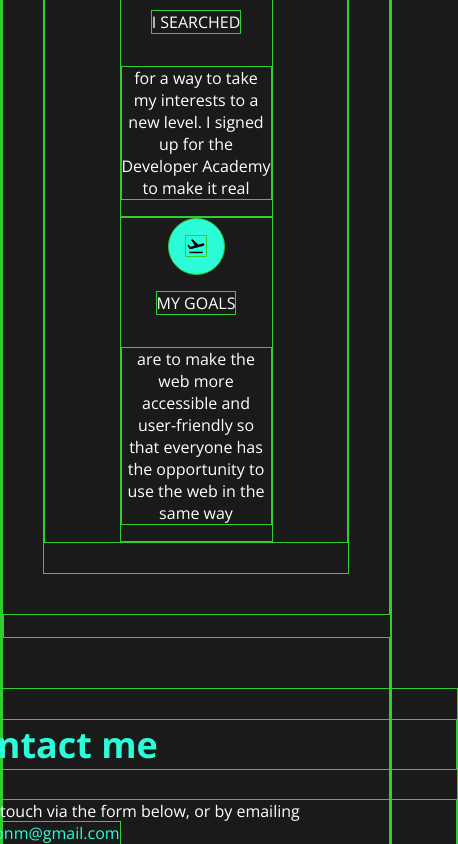
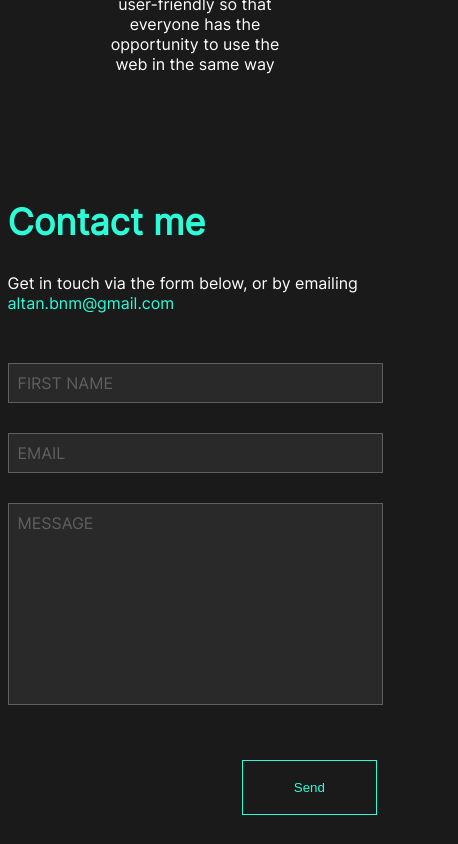
Before and after one commit to atnbn/my-Portfolio, an Angular app: page / in a window 390 px wide. Shown: the part 3820-4664 px from the top of the page, 458 px wide, since content can reach past the window. Built offline with nearby package versions, Linux system fonts and the light colour scheme.

Commit message:
responsiv changes

```diff
--- a/src/app/about/about.component.scss
+++ b/src/app/about/about.component.scss
@@ -4,8 +4,8 @@
 }
 
 .about {
-    margin-left: 180px;
-    margin-right: 180px;
+    margin-inline-start: 20%;
+    margin-inline-end: 20%;
     padding-bottom: 30px;
     color: white;
 
@@ -85,6 +85,37 @@
         }
     }
 }
+
+
+
+
+@media (max-width:1920px){
+    .about{
+        margin-inline-start: 15%;
+        margin-inline-end: 15%;
+    }
+
+}
+
+@media (max-width:1688px){
+    .about{
+        margin-inline-start: 12%;
+        margin-inline-end: 12%;
+    }
+
+}
+
+
+@media (max-width:1380px){
+    .about{
+        margin-inline-start: 8%;
+        margin-inline-end: 8%;
+
+    }
+}
+
+
+
 @media (max-width: 1280px) {
     .about {
         font-size: 16px;
@@ -122,14 +153,17 @@
 .about-container{
 
     .about{
-        margin: 40px;
     }
 }
 
 
 
 }
-
+@media (max-height: 850px){
+.about-container{
+    height: fit-content;
+}
+}
 
 @media (max-width: 900px) {
     .about {
--- a/src/app/app.component.scss
+++ b/src/app/app.component.scss
@@ -1,4 +1,4 @@
 body{
-    font-family: 'Open Sans', sans-serif;
+    font-family: 'Inter', sans-serif;
     margin: 0;
 }
--- a/src/app/contact-me/contact-me.component.scss
+++ b/src/app/contact-me/contact-me.component.scss
@@ -1,91 +1,3 @@
-// .contact-container {
-//     display: flex;
-//     align-items: center;
-//     flex-direction: column;
-//     .contact {
-//         margin-top: 50px;
-//         margin-bottom: 30px;
-
-//         a {
-//             text-decoration: none;
-//             color: #2dfcd8;
-//             margin-top: 10px;
-//         }
-
-//         h2 {
-//             font-size: 36px;
-//             color: #2dfcd8;
-//         }
-
-//         p {
-//             color: white;
-//         }
-//     }
-// form{
-//             width: 500px;
-//         }
-    // .contact-formular {
-    //     display: flex;
-    //     flex-direction: column;
-
-    //     label {
-    //         color: white;
-    //         margin-top: 5px;
-    //         margin-bottom: 5px;
-    //     }
-
-
-    //     input {
-    //         border: none;
-    //         background-color: #1a1a1a;
-    //         height: 35px;
-    //         padding-left: 10px;
-    //         font-size: 18px;
-    //         color: white;
-    //         &:focus {
-    //             outline: none !important;
-    //             border: 1px solid #2dfcd8;
-    //         }
-    //     }
-    //     .textarea {
-    //         height: 180px;
-    //         color: white;
-    //         resize: none;
-    //         border: none;
-    //         outline: none;
-    //         font-size: 18px;
-    //         background-color: #1a1a1a;
-    //         padding-left: 10px;
-
-    //         &:focus {
-    //             outline: none;
-    //         }
-
-    //         &:active {
-    //             border: 1px solid #2dfcd8;
-    //         }
-    //     }
-
-    //     .button-con {
-    //         display: flex;
-    //         justify-content: flex-end;
-    //     }
-    //     .contact-button {
-    //         background: none;
-    //         width: 135px;
-    //         height: 55px;
-    //         border: 1px solid #2dfcd8;
-    //         color: #2dfcd8;
-    //         margin-top: 25px;
-
-    //         &:hover {
-    //             background-color: #2dfcd8;
-    //             color: white;
-    //         }
-    //     }
-    // }
-
-
 
     .contact-container {
         display: flex;
@@ -119,14 +31,14 @@
             gap: 30px;
 
 
-
+        }
 
             // Animation Try
 
             .input-box {
                 position: relative;
                 display: flex;
-            width: 500px;
+                width: 100%;
 
             }
             .input-box input {
@@ -153,13 +65,12 @@
             .input-box input:valid ~ span,
             .input-box input:focus ~ span {
                 color: #00dfc4;
-                transform: translateX(10px) translateY(-7px);
+                transform: translateX(10px) translateY(-10px);
                 font-size: 0.80em;
                 padding: 0 10px;
                 background: #1a1a1a;
                 border-left: 1px solid  #2dfcd8;
                 border-right: 1px solid  #2dfcd8;
-                letter-spacing: 0.2em;
             }
 
             .input-box:nth-child(1) input:valid ~ span,
@@ -231,38 +142,6 @@
                 }
             }
         }
-    }
-    @media (max-width: 800px) {
-        .contact {
-            margin-bottom: 10px;
-        }
-        .contact-container {
-            height: fit-content;
-            padding-left: 15px;
-            background-color: #1a1a1a;
-        }
-
-        h2 {
-            font-size: 36px;
-            color: #2dfcd8;
-        }
-
-        input {
-            width: inherit;
-            background-color: #292929 !important;
-        }
-
-        .textarea {
-            width: inherit;
-            background-color: #292929 !important ;
-        }
-        form {
-            width: 95% !important;
-        }
-    }
-
-    @media (max-width: 800px) {
-    }
 
 
 
@@ -282,6 +161,15 @@
         padding-left:15px ;
         background-color: #1a1a1a;
     }
+    .contact{
+        width: 100%;
+        margin-right: 15px;
+    }
+
+    .input-box{
+        width: 100%;
+    }
+
 
     h2 {
         font-size: 36px;
@@ -298,14 +186,6 @@
         background-color:#292929 !important ;
     }
     form{
-        width: 95% !important;
+        width: 100%!important
     }
 }
-
-
-
-
-@media ( max-width:800px){
-
-
-}
--- a/src/app/greeting/greeting.component.scss
+++ b/src/app/greeting/greeting.component.scss
@@ -9,6 +9,7 @@
     justify-content: center;
     align-items: center;
     margin-top: 300px;
+    margin-right: 83px;
 
 }
 .container1 {
@@ -298,8 +299,9 @@
 }
 
 @media (max-height: 960px){
+
     .container1{
-        margin-top: 80px;
+        margin-top: 120px;
     }
 
      .spacing{
@@ -377,7 +379,7 @@
 }
 }
 
-@media(max-height: 640px){
+@media(max-height: 680px){
     .spacing{
         margin-top: 50px;
     }
--- a/src/app/header/header.component.scss
+++ b/src/app/header/header.component.scss
@@ -80,9 +80,6 @@ img {
 // Animation starts here
 
 
-.glow-on-hover {
-
-}
 
 .fullscreen-link:before {
     content: '';
@@ -105,9 +102,9 @@ img {
     color: #000
 }
 
-.fullscreen-link:active:after {
-    background: transparent;
-}
+// .fullscreen-link:active:after {
+//     background: transparent;
+// }
 
 .fullscreen-link:hover:before {
     opacity: 1;
--- a/src/app/myskills/myskills.component.scss
+++ b/src/app/myskills/myskills.component.scss
@@ -202,8 +202,7 @@
             margin-top: 10px !important;
         }
 
-        .myskills{
-        }
+
         .skill-box{
             height: 134px;
             width: 178px;
--- a/src/styles.scss
+++ b/src/styles.scss
@@ -1,8 +1,11 @@
-*{
-    border: 1px solid limegreen;
-}
+// *{
+//     border: 1px solid limegreen;
+// }
 
-
+ @font-face {
+    font-family: 'Inter';
+    src: url(assets/fonts/Inter-Regular.ttf) format('truetype');
+ }
 
 html{
     scroll-behavior: smooth;
@@ -13,8 +16,8 @@ html{
 body{
     margin: 0;
     background-color: #000000;
-    font-family: 'Open Sans', sans-serif;
     scroll-behavior: smooth;
+    font-family: 'Inter', sans-serif;
 
 }
 
```
